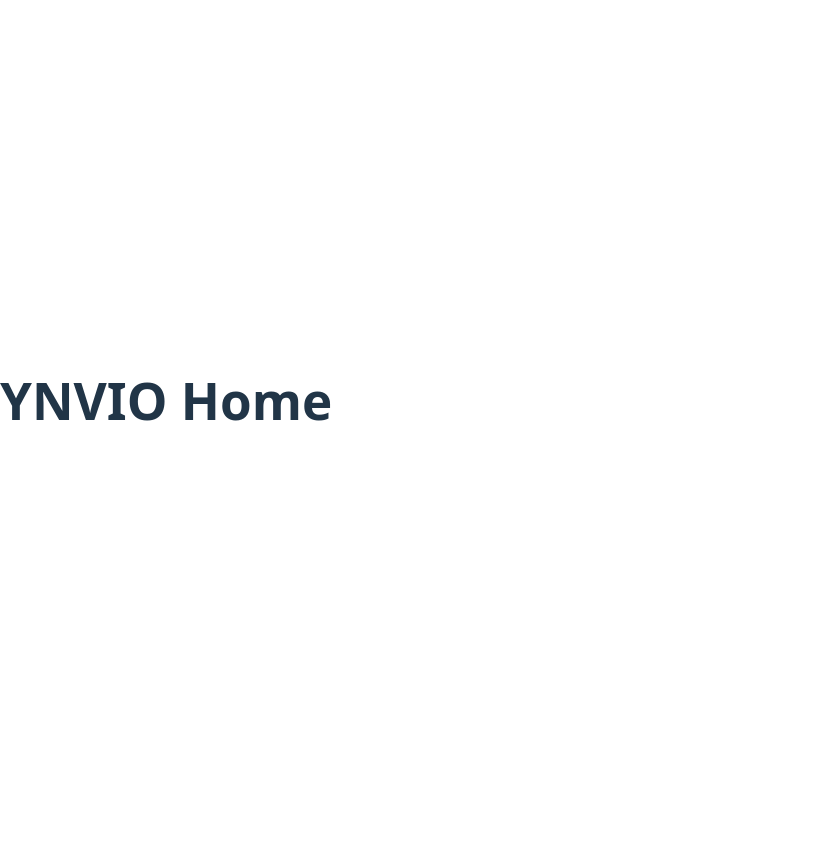
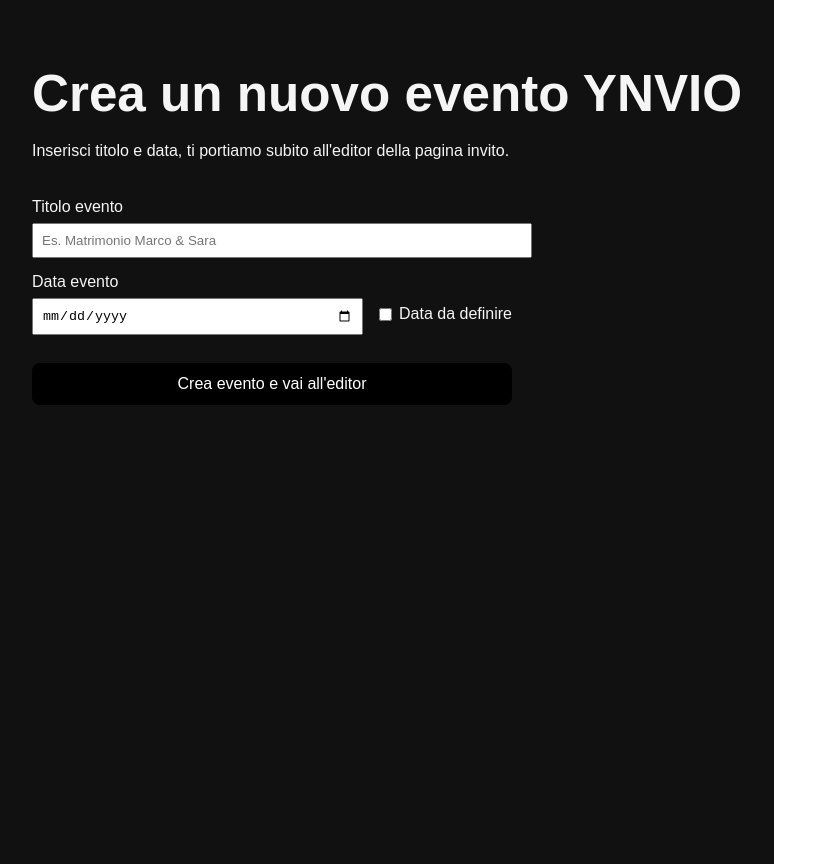
Before and after one commit to marphco/ynvio, a React (Vite) app in the folder client/: page / in a window 1280 px wide. Shown: the whole page, without its empty margins (0-837 px from the left). Before the commit the page ends 800 px from the top, so only its background shows below. Built offline with nearby package versions, Linux system fonts and the light colour scheme.

Commit message:
added date tbd and frontend event generation form

```diff
--- a/client/src/pages/EventEditor.jsx
+++ b/client/src/pages/EventEditor.jsx
@@ -113,7 +113,8 @@
         },
         body: JSON.stringify({
           title: event.title,
-          date: event.date,
+          date: event.date, // può essere null
+          dateTBD: event.dateTBD, // 👈 AGGIUNGI QUESTA
           templateId: event.templateId,
           status: event.status,
           blocks,
@@ -141,6 +142,40 @@
   return (
     <div style={{ padding: "2rem", fontFamily: "sans-serif" }}>
       <h1>Editor: {event.title}</h1>
+
+      <label style={{ display: "block", margin: "1rem 0" }}>
+        Data evento
+        <input
+          type="date"
+          disabled={event.dateTBD}
+          value={event.date ? event.date.slice(0, 10) : ""}
+          onChange={(e) =>
+            setEvent((prev) => ({
+              ...prev,
+              date: e.target.value
+                ? new Date(e.target.value).toISOString()
+                : null,
+              dateTBD: false,
+            }))
+          }
+          style={{ width: "100%", padding: "0.5rem", marginTop: "0.25rem" }}
+        />
+      </label>
+
+      <label style={{ display: "flex", gap: "0.5rem", alignItems: "center" }}>
+        <input
+          type="checkbox"
+          checked={event.dateTBD}
+          onChange={(e) =>
+            setEvent((prev) => ({
+              ...prev,
+              dateTBD: e.target.checked,
+              date: e.target.checked ? null : prev.date,
+            }))
+          }
+        />
+        Data da definire
+      </label>
 
       <button
         onClick={addTextBlock}
--- a/client/src/pages/EventPublic.jsx
+++ b/client/src/pages/EventPublic.jsx
@@ -12,7 +12,6 @@
   const [rsvpSending, setRsvpSending] = useState(false);
   const [rsvpDone, setRsvpDone] = useState(false);
   const [rsvpError, setRsvpError] = useState("");
-
 
   useEffect(() => {
     const fetchEvent = async () => {
@@ -69,14 +68,15 @@
     }
   };
 
-
   if (loading) return <p>Caricamento...</p>;
   if (!event) return <p>Evento non trovato.</p>;
 
   return (
     <div style={{ padding: "2rem", fontFamily: "sans-serif" }}>
       <h1>{event.title}</h1>
-    {event.date && (
+      {event.dateTBD ? (
+        <p style={{ opacity: 0.8 }}>📅 Data da definire</p>
+      ) : event.date ? (
         <p>
           📅{" "}
           {new Date(event.date).toLocaleDateString("it-IT", {
@@ -85,7 +85,7 @@
             year: "numeric",
           })}
         </p>
-    )}
+      ) : null}
       <hr />
 
       {event.blocks && event.blocks.length > 0 ? (
@@ -114,7 +114,12 @@
           <h2>Conferma la tua presenza</h2>
           <form
             onSubmit={handleRsvpSubmit}
-          style={{ maxWidth: "400px", display: "flex", flexDirection: "column", gap: "0.5rem" }}
+            style={{
+              maxWidth: "400px",
+              display: "flex",
+              flexDirection: "column",
+              gap: "0.5rem",
+            }}
           >
             <input
               type="text"
@@ -154,15 +159,14 @@
             </button>
 
             {rsvpDone && (
-            <p style={{ color: "lightgreen" }}>Grazie, abbiamo registrato la tua risposta ✅</p>
+              <p style={{ color: "lightgreen" }}>
+                Grazie, abbiamo registrato la tua risposta ✅
+              </p>
             )}
-          {rsvpError && (
-            <p style={{ color: "salmon" }}>{rsvpError}</p>
-          )}
+            {rsvpError && <p style={{ color: "salmon" }}>{rsvpError}</p>}
           </form>
         </section>
       )}
     </div>
   );
-
 }
--- a/client/src/pages/Home.jsx
+++ b/client/src/pages/Home.jsx
@@ -1,3 +1,134 @@
+import { useState } from "react";
+import { useNavigate } from "react-router-dom";
+
 export default function Home() {
-  return <h1>YNVIO Home</h1>;
+  const navigate = useNavigate();
+
+  const [title, setTitle] = useState("");
+  const [date, setDate] = useState("");
+  const [dateTBD, setDateTBD] = useState(false);
+  const [loading, setLoading] = useState(false);
+  const [error, setError] = useState("");
+
+  const handleSubmit = async (e) => {
+    e.preventDefault();
+    setError("");
+    setLoading(true);
+
+    try {
+      const res = await fetch("http://localhost:4000/api/events", {
+        method: "POST",
+        headers: { "Content-Type": "application/json" },
+        body: JSON.stringify({
+          title,
+          date: dateTBD ? null : new Date(date).toISOString(),
+          dateTBD,
+          templateId: "basic-free",
+          blocks: [],
+        }),
+      });
+
+      if (!res.ok) {
+        throw new Error("Errore creazione evento");
+      }
+
+      const event = await res.json();
+      // usiamo lo slug generato dal backend
+      navigate(`/edit/${event.slug}`);
+    } catch (err) {
+      console.error(err);
+      setError("Non siamo riusciti a creare l'evento. Riprova.");
+    } finally {
+      setLoading(false);
+    }
+  };
+
+  return (
+    <div
+      style={{
+        minHeight: "100vh",
+        padding: "2rem",
+        fontFamily: "sans-serif",
+        background: "#111",
+        color: "#f5f5f5",
+      }}
+    >
+      <h1 style={{ marginBottom: "1rem" }}>Crea un nuovo evento YNVIO</h1>
+      <p style={{ marginBottom: "2rem" }}>
+        Inserisci titolo e data, ti portiamo subito all&apos;editor della pagina
+        invito.
+      </p>
+
+      <form
+        onSubmit={handleSubmit}
+        style={{
+          maxWidth: "480px",
+          display: "flex",
+          flexDirection: "column",
+          gap: "0.75rem",
+        }}
+      >
+        <label>
+          Titolo evento
+          <input
+            type="text"
+            required
+            value={title}
+            onChange={(e) => setTitle(e.target.value)}
+            placeholder="Es. Matrimonio Marco & Sara"
+            style={{ width: "100%", padding: "0.5rem", marginTop: "0.25rem" }}
+          />
+        </label>
+
+        <label>
+          Data evento
+          <div
+            style={{ display: "flex", gap: "0.75rem", alignItems: "center" }}
+          >
+            <input
+              type="date"
+              disabled={dateTBD}
+              required={!dateTBD}
+              value={date}
+              onChange={(e) => setDate(e.target.value)}
+              style={{ flex: 1, padding: "0.5rem", marginTop: "0.25rem" }}
+            />
+
+            <label
+              style={{ display: "flex", alignItems: "center", gap: "0.25rem" }}
+            >
+              <input
+                type="checkbox"
+                checked={dateTBD}
+                onChange={(e) => {
+                  setDateTBD(e.target.checked);
+                  if (e.target.checked) setDate(""); // reset data reale
+                }}
+              />
+              Data da definire
+            </label>
+          </div>
+        </label>
+
+        {error && (
+          <p style={{ color: "salmon", marginTop: "0.5rem" }}>{error}</p>
+        )}
+
+        <button
+          type="submit"
+          disabled={loading || !title}
+          style={{
+            marginTop: "1rem",
+            padding: "0.75rem",
+            background: "#000",
+            color: "#fff",
+            border: "none",
+            cursor: loading ? "wait" : "pointer",
+          }}
+        >
+          {loading ? "Creazione in corso..." : "Crea evento e vai all'editor"}
+        </button>
+      </form>
+    </div>
+  );
 }
```
Also changed, not shown: 2 other files (tests, documents, lock files or other folders). Lines whose indentation alone changed are shown as unchanged.
